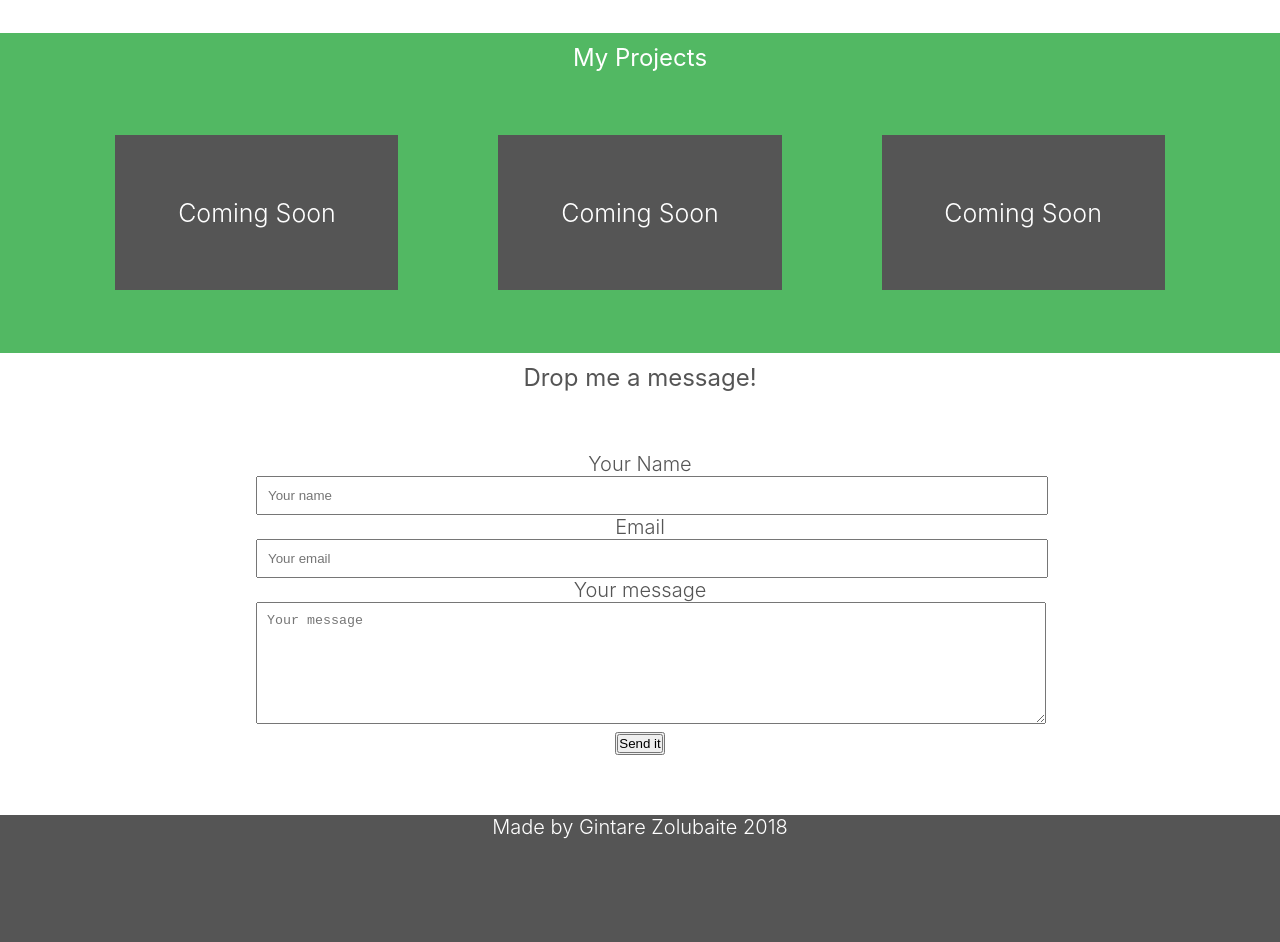
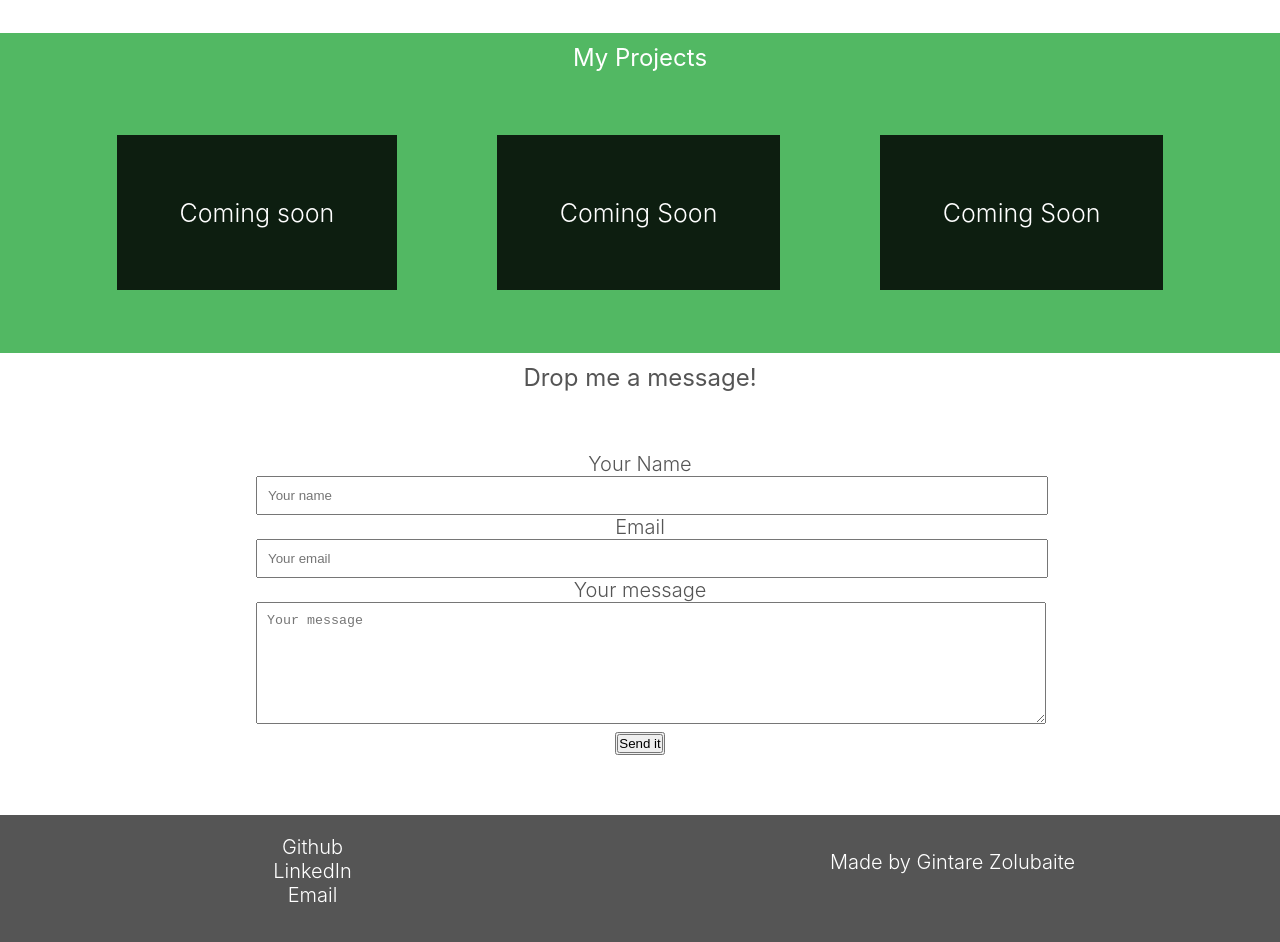
Before and after one commit to gintarios/my-website, a React (Create React App) app: page /contactMe in a window 1280 px wide. Shown: the part 1320-2262 px from the top of the page. Built offline with nearby package versions, Linux system fonts and the light colour scheme.

Commit message:
further changes

```diff
--- a/src/App.css
+++ b/src/App.css
@@ -34,9 +34,6 @@ h3 {
   color: #fff;
 }
 
-Route {
-  text-decoration: none;
-}
 
 .section-header h2 {
   color: rgb(211,211,211);
@@ -89,8 +86,6 @@ Route {
   padding-left: 50%;
 }
 
-
-
 .projects-box {
   padding: 1%;
   display: flex;
@@ -104,15 +99,13 @@ Route {
 }
 
 .project1 {
-  background-color: #555;
+  background-color: rgba(0, 0, 0, 0.836)
 }
-
 .project2 {
-  background-color: #555;
+  background-color: rgba(0, 0, 0, 0.836)
 }
-
 .project3 {
-  background-color: #555;
+  background-color: rgba(0, 0, 0, 0.836)
 }
 
 .contact-form {
@@ -133,7 +126,26 @@ textarea {
 }
 
 
-@media only screen and (max-width: 620px) {
+.footer-container {
+  display: flex;
+  width: 100%;
+  padding-top: 20px;
+}
+
+.footer-box1 {
+  flex: 1;
+  display: block;
+}
+
+.footer-box2 {
+  flex: 1;
+  padding: 15px;
+}
+
+
+
+
+@media only screen and (max-width: 650px) {
   h1 {
     font-size: 50px;
     padding-top: 30%;
@@ -143,7 +155,6 @@ textarea {
     font-size: 15px;
     font-weight: 400;
   }
-
 
 h3 {
   display: block;
@@ -163,3 +174,12 @@ h2 {
   padding: 20%;
 }
 }
+
+@media only screen and (max-width: 910px) {
+  h3 {
+    display: block;
+    padding: 3px;
+    font-size: 18px;
+  }
+
+}
--- a/src/Footer.js
+++ b/src/Footer.js
@@ -4,7 +4,18 @@ import './App.css';
 const Footer = () => {
     return (
         <div className='section-footer'>
-            <p>Made by Gintare Zolubaite 2018</p>
+
+            <div className='footer-container'>
+                <div className='footer-box1'>
+                    <div> Github</div>
+                    <div> LinkedIn</div>
+                    <div> Email</div>
+                </div>
+                <div className='footer-box2'>
+                    <div> Made by Gintare Zolubaite</div>
+                </div>
+            </div>
+
         </div>
     )
 }
--- a/src/Header.js
+++ b/src/Header.js
@@ -11,7 +11,7 @@ const Header = () => {
         <div className='section-header'>
 
             <div className='navi'>
-                <Link to='/'> <h3>Home</h3> </Link>
+                <Link to='/'><h3>Home</h3></Link>
                 <Link to='/about'><h3>About Me</h3></Link>
                 <Link to='/myProjects'><h3>My Projects</h3></Link>
                 <Link to='/contactMe'><h3>Contact Me</h3></Link>
@@ -21,7 +21,7 @@ const Header = () => {
                 <Route path='/' />
                 <Route path='/about' />
                 <Route path='/myProjects' />
-                <Route path='/contactMe' component={ContactMe} />
+                <Route path='/contactMe' />
 
             </div>
 
--- a/src/MyProjects.js
+++ b/src/MyProjects.js
@@ -7,7 +7,7 @@ const MyProjects = () => {
             <h2>My Projects</h2>
 
             <div className='projects-box'>
-                <div className='project project1'>Coming Soon</div>
+                <div className='project project1'>Coming soon</div>
                 <div className='project project2'>Coming Soon</div>
                 <div className='project project3'>Coming Soon</div>
             </div>
```
Also changed, not shown: src/img/comingsoon.jpg, src/img/comingsoon1.jpg (deleted).
